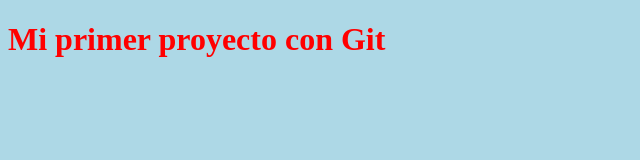
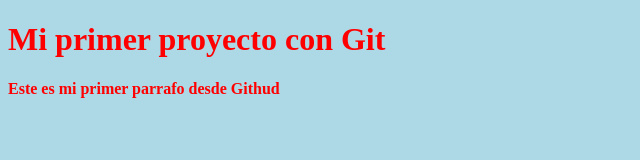
Before and after one commit to djalvareze/CursoGit, a plain HTML site: page index.html in a window 1280 px wide. Shown: the whole page, without its empty margins (0-640 px from the left). Drawn offline with Linux system fonts and the light colour scheme.

Commit message:
Update index.html

```diff
--- a/index.html
+++ b/index.html
@@ -10,5 +10,7 @@
 
 	<h1>Mi primer proyecto con Git</h1>
 
+	<p>Este es mi primer parrafo desde Githud</p>
+
 </body>
 </html>
```
